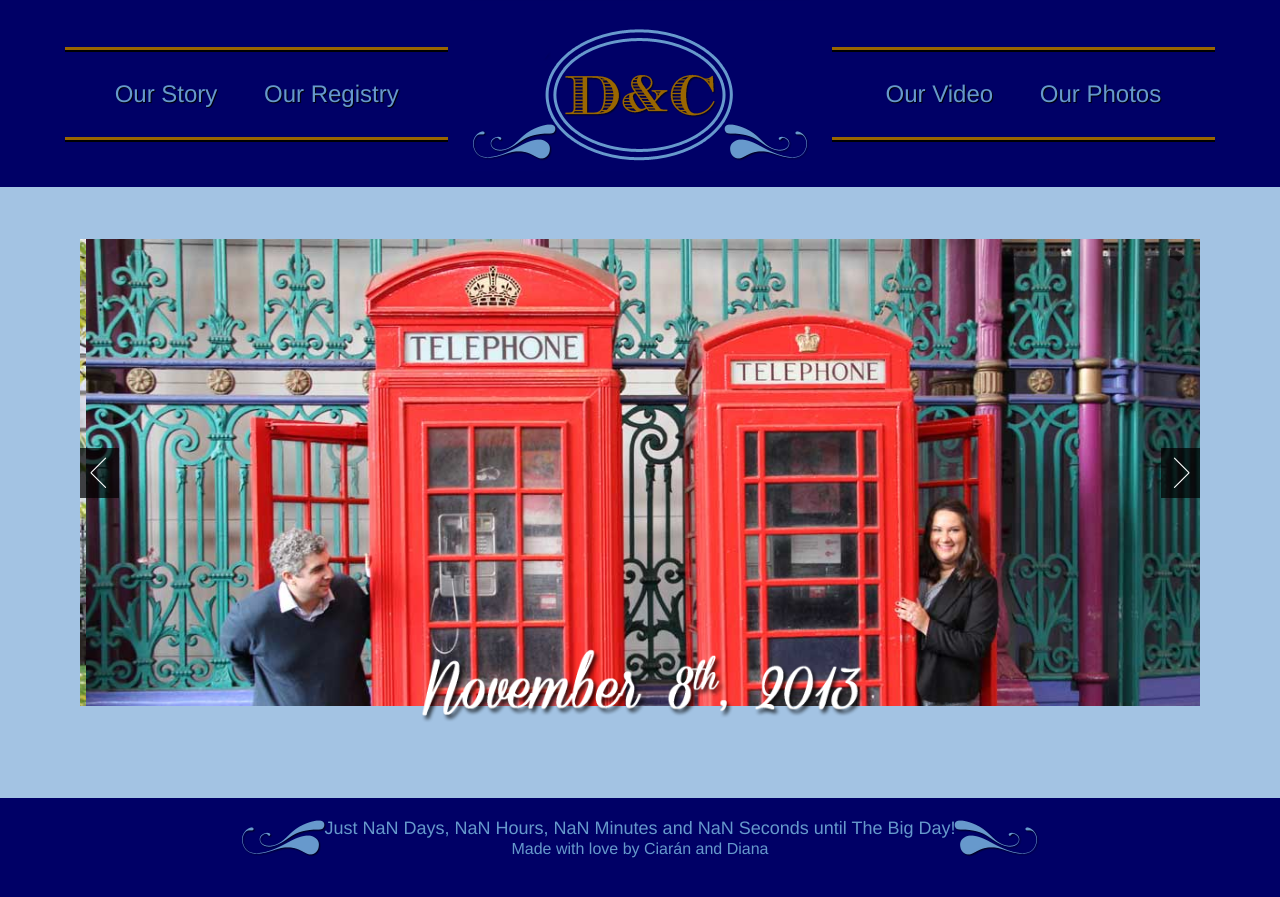
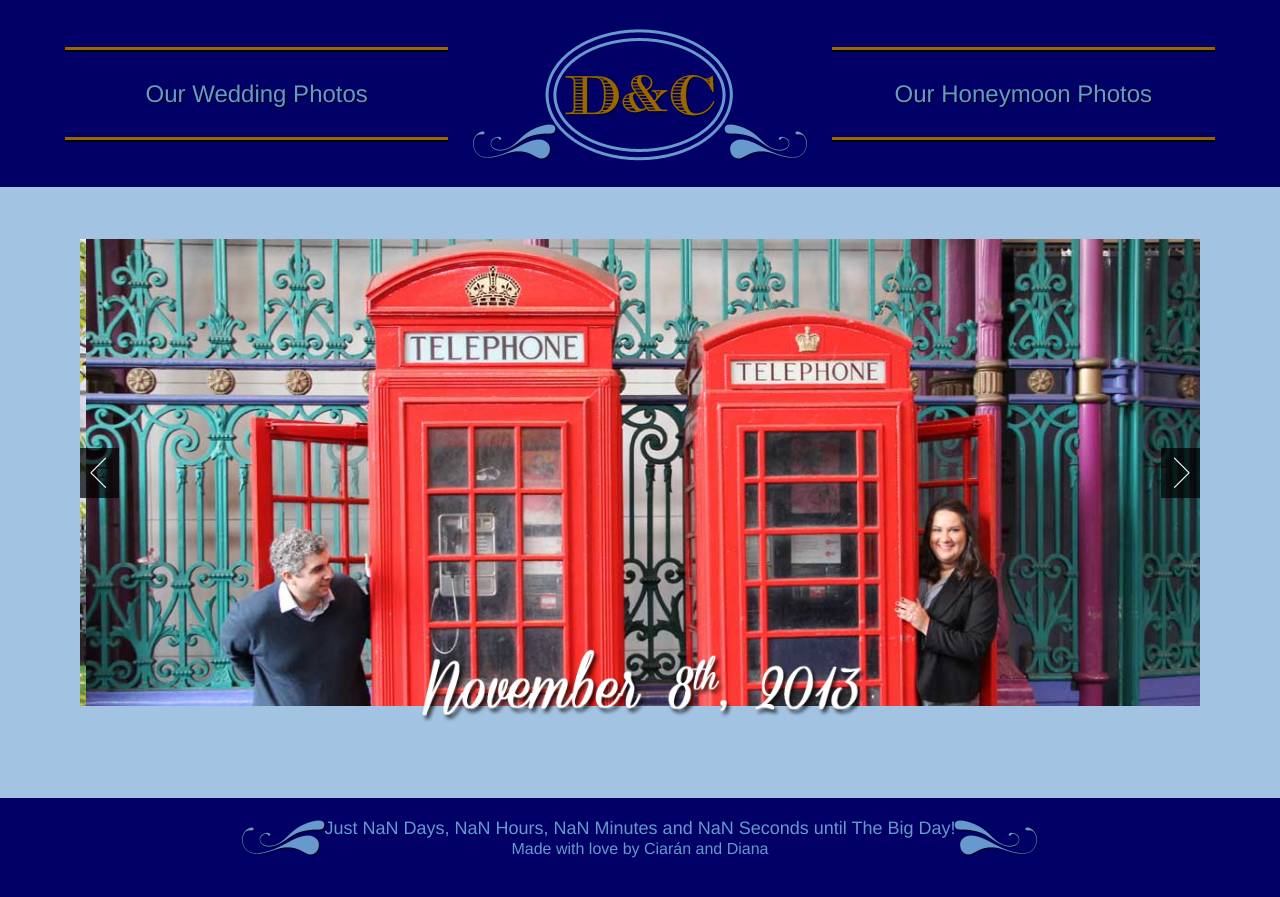
Before and after one commit to CiaranR/diana-and-ciaran, a Jekyll site: the page built from index.html, in a window 1280 px wide. Shown: the top 897 px of the page. Built offline with Jekyll 4.4.1, drawn with Linux system fonts in a browser that asks for light colours; nearby versions of some CDN libraries; comment, search, counter and statistics services are not loaded.

Commit message:
adding honeymoon link

```diff
--- a/_includes/header.html
+++ b/_includes/header.html
@@ -38,8 +38,7 @@
 			</div>
 			<div class="four columns text-center nav-left">
 				<p>
-					<a href="/Our-Story">Our&nbsp;Story</a>
-					<a href="/gift-registry" class="middle">Our&nbsp;Registry</a>
+					<a href="/photos" class="middle">Our&nbsp;Wedding&nbsp;Photos</a>
 				</p>
 			</div>
 			<div class="four columns nav-center text-center">
@@ -47,8 +46,7 @@
 			</div>
 			<div class="four columns text-center nav-right">
 				<p>
-					<a href="/live">Our&nbsp;Video</a>
-					<a href="/photos" class="middle">Our&nbsp;Photos</a>
+					<a href="https://www.facebook.com/media/set/?set=a.10101490536469779.1073741832.1812086&amp;type=1&amp;l=10344a572f" class="middle">Our&nbsp;Honeymoon&nbsp;Photos</a>
 				</p>
 			</div>
 		</div>
--- a/stylesheets/app.css
+++ b/stylesheets/app.css
@@ -37,7 +37,7 @@ img {
 	outline: none;
 }
 #nav-top a.middle {
-	padding-left: 40px;
+	/*padding-left: 40px;*/
 }
 .nav-bg {
 	padding-bottom: 12px;
```
